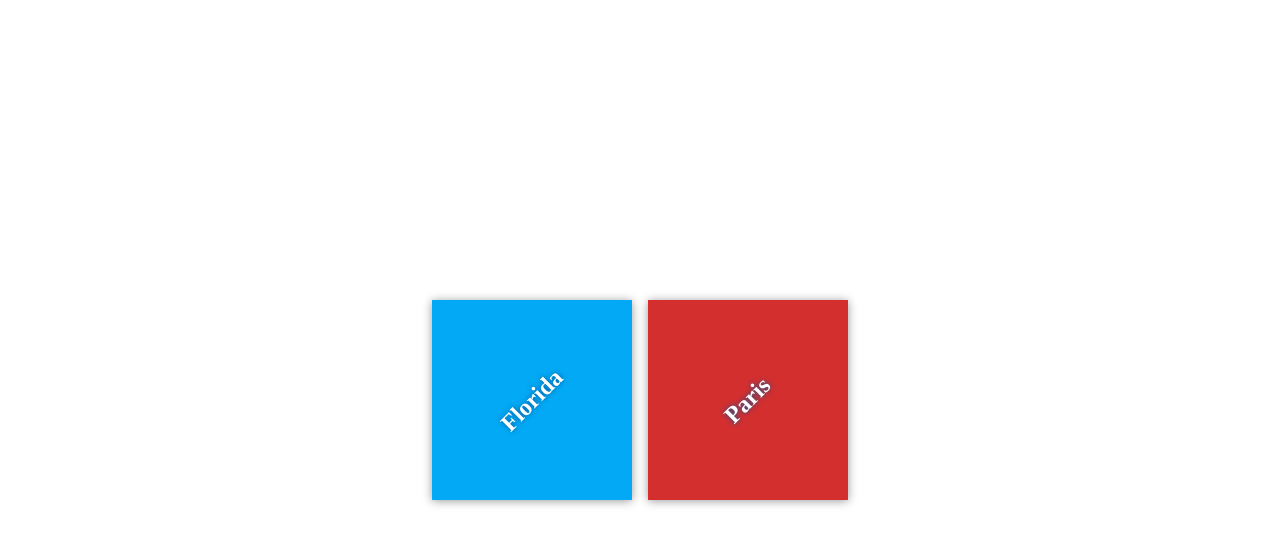
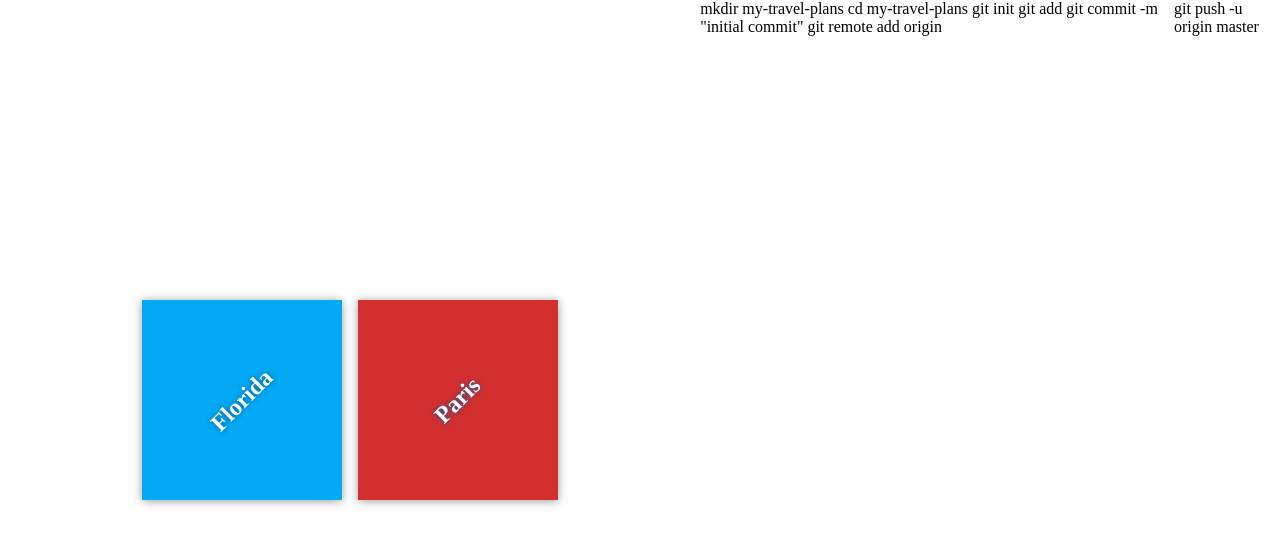
Before and after one commit to Precious2003/my-travel-plans, a plain HTML site: page index.html in a window 1280 px wide. Drawn offline with Linux system fonts and the light colour scheme; files that its build step writes are made by us from their sources.

Commit message:
index.html

```diff
--- a/index.html
+++ b/index.html
@@ -22,3 +22,13 @@
 
 </body>
 </html>
+
+
+
+mkdir my-travel-plans
+cd my-travel-plans
+git init
+git add
+git commit -m "initial commit"
+git remote add origin <repository-url>
+git push -u origin master
```
